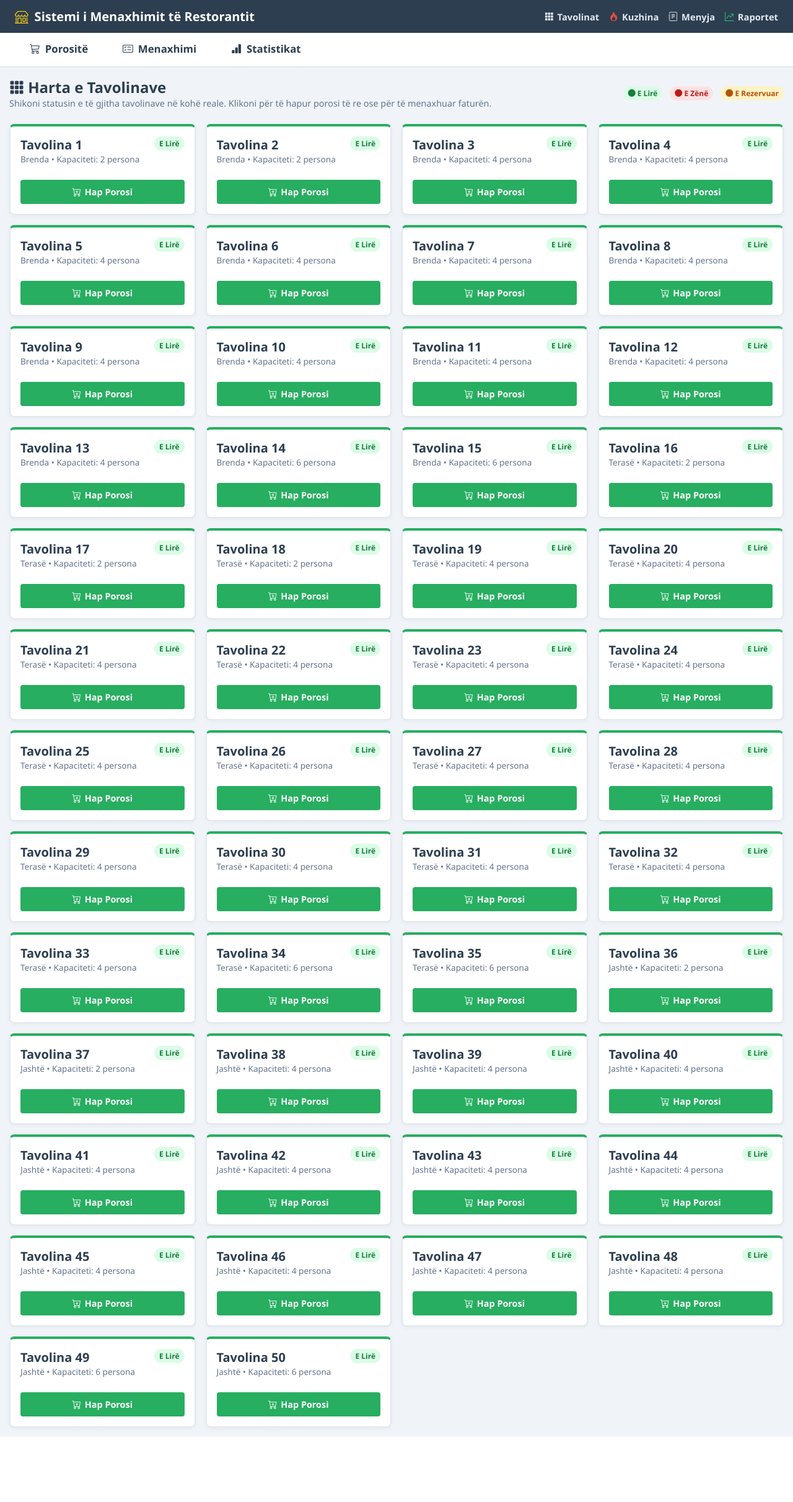
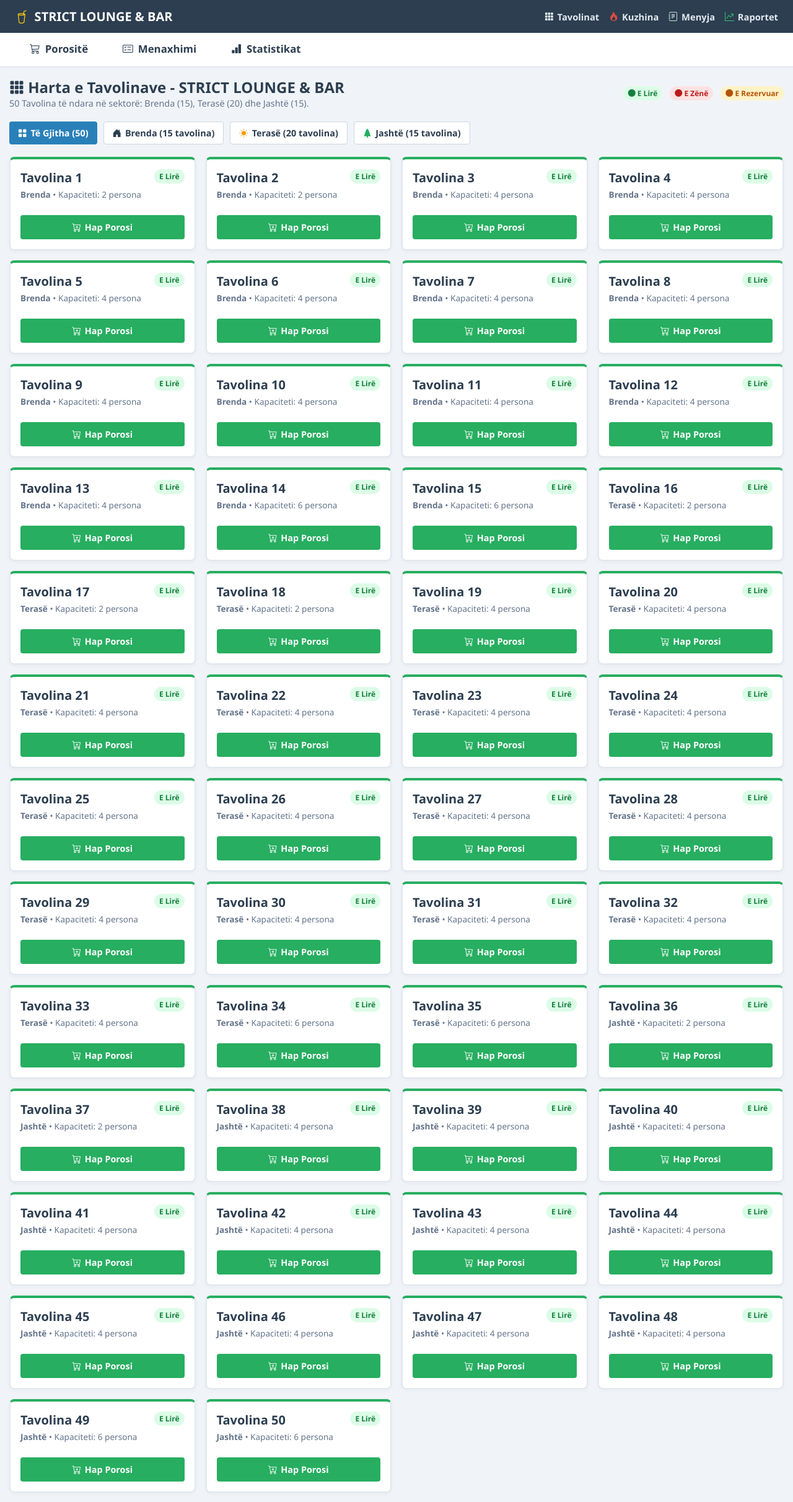
Before and after one commit to LeartDemaku/restaurant_app, a FastAPI app: page /tables in a window 1280 px wide. Shown: the whole page at 62% size. Before the commit the page ends 2318 px from the top, so only its background shows below. Run offline with FastAPI, Linux system fonts and the light colour scheme; data comes from the database, SQL or seed files in the repository; both versions use the stored data as it was after the commit; data that the repository does not hold is empty.

Commit message:
Configure 50 tables across Brenda, Terase and Jashte, set name to STRICT LOUNGE & BAR, and enforce Restaurant spelling

```diff
--- a/database/seed_data.py
+++ b/database/seed_data.py
@@ -180,14 +180,34 @@
             (name, cat_id, price, stock, desc)
         )
 
-    # 3. Tavolinat (1 deri 16)
-    for i in range(1, 17):
-        capacity = 2 if i in (1, 2) else (6 if i in (15, 16) else 4)
-        section = "Verandë" if i > 12 else "Salla Kryesore"
+    # 3. Tavolinat (Brenda: 15, Terasë: 20, Jashtë: 15 -> Gjithsej 50 tavolina)
+    cursor.execute("DELETE FROM restaurant_tables")
+
+    # Brenda: 1 deri 15
+    for i in range(1, 16):
+        capacity = 2 if i in (1, 2) else (6 if i in (14, 15) else 4)
         cursor.execute(
-            """INSERT OR IGNORE INTO restaurant_tables (table_number, capacity, section, status)
-               VALUES (?, ?, ?, 'e_lire')""",
-            (i, capacity, section)
+            """INSERT INTO restaurant_tables (table_number, capacity, section, status)
+               VALUES (?, ?, 'Brenda', 'e_lire')""",
+            (i, capacity)
+        )
+
+    # Terasë: 16 deri 35
+    for i in range(16, 36):
+        capacity = 2 if i in (16, 17, 18) else (6 if i in (34, 35) else 4)
+        cursor.execute(
+            """INSERT INTO restaurant_tables (table_number, capacity, section, status)
+               VALUES (?, ?, 'Terasë', 'e_lire')""",
+            (i, capacity)
+        )
+
+    # Jashtë: 36 deri 50
+    for i in range(36, 51):
+        capacity = 2 if i in (36, 37) else (6 if i in (49, 50) else 4)
+        cursor.execute(
+            """INSERT INTO restaurant_tables (table_number, capacity, section, status)
+               VALUES (?, ?, 'Jashtë', 'e_lire')""",
+            (i, capacity)
         )
 
     # 4. Stafi
@@ -200,7 +220,7 @@
 
     conn.commit()
     conn.close()
-    print(f"U importuan me sukses {len(ITEMS_DATA)} artikuj, 16 tavolina dhe stafi!")
+    print(f"U konfiguruan me sukses {len(ITEMS_DATA)} artikuj, 50 tavolina (Brenda: 15, Terasë: 20, Jashtë: 15) dhe stafi!")
 
 
 if __name__ == "__main__":
--- a/desktop/app_gui.py
+++ b/desktop/app_gui.py
@@ -19,7 +19,7 @@
 
 
 class RestaurantAppGUI(ctk.CTk):
-    """Aplikacioni Kryesor Desktop per Menaxhimin e Restorantit."""
+    """Aplikacioni Kryesor Desktop per Menaxhimin e Restaurantit."""
 
     def __init__(self):
         super().__init__()
--- a/desktop/dialogs.py
+++ b/desktop/dialogs.py
@@ -93,7 +93,7 @@
 
     def __init__(self, parent, receipt_text: str):
         super().__init__(parent)
-        self.title("Fatura e Restorantit")
+        self.title("Fatura - STRICT LOUNGE & BAR")
         self.geometry("440x560")
         self.resizable(False, False)
 
--- a/main.py
+++ b/main.py
@@ -1,5 +1,5 @@
 """
-PIKA QENDRORE E HYRJES PËR SISTEMIN E RESTORANTIT
+PIKA QENDRORE E HYRJES PËR SISTEMIN E RESTAURANTIT
 Mundëson:
 1. Nisjen e dyfishtë (Desktop GUI + Web Server në sfond) - PARAZGJEDHUR
 2. Nisjen vetëm të Web Serverit (--web)
@@ -38,7 +38,7 @@
 
     print("=" * 65)
     print(f"       🍽️  {RESTAURANT_NAME}  🍽️")
-    print("   SISTEMI I INTEGRUAR I MENAXHIMIT TË RESTORANTIT")
+    print("   SISTEMI I INTEGRUAR I MENAXHIMIT TË RESTAURANTIT")
     print("=" * 65)
     print(f"• Desktop App:          Duke u hapur në ekran...")
     print(f"• Web Serveri Lokalisht: http://localhost:{WEB_PORT}")
--- a/run_desktop.py
+++ b/run_desktop.py
@@ -1,6 +1,6 @@
 """
 Nis vetëm Aplikacionin Desktop (CustomTkinter GUI).
-I përshtatshëm për arkën kryesore të restorantit.
+I përshtatshëm për arkën kryesore të restaurantit.
 """
 
 from desktop.app_gui import start_desktop_app
--- a/run_web.py
+++ b/run_web.py
@@ -1,5 +1,5 @@
 """
-Nis vetëm Serverin Web të Restorantit (FastAPI + Uvicorn).
+Nis vetëm Serverin Web të Restaurantit (FastAPI + Uvicorn).
 I përshtatshëm për server qendror ose pajisje që përdorin vetëm shfletuesin (Tableta, Smartphone, KDS).
 """
 
--- a/web/static/css/style.css
+++ b/web/static/css/style.css
@@ -1,6 +1,6 @@
 /* ==========================================================
-   SISTEMI I MENAXHIMIT TË RESTORANTIT - STILI 100% I SAKTË
-   Bazuar besnikërisht në ndërfaqen e projektit origjinal GUI.java
+   SISTEMI I MENAXHIMIT TË RESTAURANTIT - STILI 100% I SAKTË
+   STRICT LOUNGE & BAR
    ========================================================== */
 
 :root {
--- a/web/static/js/app.js
+++ b/web/static/js/app.js
@@ -1,5 +1,5 @@
 // ==========================================================
-// SISTEMI I MENAXHIMIT TË RESTORANTIT - JAVASCRIPT KRYESOR
+// SISTEMI I MENAXHIMIT TË RESTAURANTIT - JAVASCRIPT KRYESOR
 // Përfshin menaxhimin interaktiv të shportës (+, -, fshirje)
 // ==========================================================
 
@@ -150,7 +150,7 @@
         <!DOCTYPE html>
         <html>
         <head>
-            <title>Faturë Restoranti</title>
+            <title>Faturë - STRICT LOUNGE & BAR</title>
             <style>
                 body {
                     font-family: 'Consolas', monospace;
@@ -163,7 +163,7 @@
             </style>
         </head>
         <body>
-=== FATURË RESTORANTI ===
+=== STRICT LOUNGE & BAR ===
 Data: ${dataStr}
 ----------------------------------------
 Artikulli                Sasia    Totali
@@ -197,7 +197,7 @@
         return;
     }
 
-    const numriTavolinesStr = prompt("Shkruani numrin e tavolinës:", "1");
+    const numriTavolinesStr = prompt("Shkruani numrin e tavolinës (Brenda: 1-15, Terasë: 16-35, Jashtë: 36-50):", "1");
     if (numriTavolinesStr === null) return; // Klikoi cancel
     if (!numriTavolinesStr.trim()) {
         alert("Numri i tavolinës është i detyrueshëm!");
--- a/web/templates/base.html
+++ b/web/templates/base.html
@@ -3,7 +3,7 @@
 <head>
     <meta charset="UTF-8">
     <meta name="viewport" content="width=device-width, initial-scale=1.0">
-    <title>{% block title %}Sistemi i Menaxhimit të Restorantit{% endblock %}</title>
+    <title>{% block title %}STRICT LOUNGE & BAR - Sistemi POS{% endblock %}</title>
     <!-- Bootstrap Icons -->
     <link rel="stylesheet" href="https://cdn.jsdelivr.net/npm/bootstrap-icons@1.11.3/font/bootstrap-icons.min.css">
     <!-- Stilimi Lokal 100% Identik me Java GUI -->
@@ -14,8 +14,8 @@
     <!-- KOKA E FAQES (HEADER BAR) -->
     <header class="header-bar">
         <div class="header-title">
-            <i class="bi bi-shop" style="color: #f1c40f; font-size: 1.35rem;"></i>
-            <span>Sistemi i Menaxhimit të Restorantit</span>
+            <i class="bi bi-cup-straw" style="color: #f1c40f; font-size: 1.35rem;"></i>
+            <span>STRICT LOUNGE & BAR</span>
         </div>
         <div style="display: flex; gap: 16px; align-items: center;">
             <a href="/tables" class="header-link">
--- a/web/templates/pos.html
+++ b/web/templates/pos.html
@@ -1,6 +1,6 @@
 {% extends "base.html" %}
 
-{% block title %}Porositë - Sistemi i Menaxhimit të Restorantit{% endblock %}
+{% block title %}Porositë - STRICT LOUNGE & BAR{% endblock %}
 
 {% block content %}
 <!-- SKEDA 1: POROSITË (POS) - 100% E NJËJTË ME JAVA GUI -->
--- a/web/templates/tables.html
+++ b/web/templates/tables.html
@@ -1,15 +1,15 @@
 {% extends "base.html" %}
 
-{% block title %}Harta e Tavolinave{% endblock %}
+{% block title %}Harta e Tavolinave - STRICT LOUNGE & BAR{% endblock %}
 
 {% block content %}
-<div style="margin-bottom: 24px; display: flex; justify-content: space-between; align-items: center; flex-wrap: wrap; gap: 12px;">
+<div style="margin-bottom: 20px; display: flex; justify-content: space-between; align-items: center; flex-wrap: wrap; gap: 12px;">
     <div>
         <h2 style="font-weight: 800; color: var(--accent-color);">
-            <i class="bi bi-grid-3x3-gap-fill" style="color: var(--primary-color);"></i> Harta e Tavolinave
+            <i class="bi bi-grid-3x3-gap-fill" style="color: var(--primary-color);"></i> Harta e Tavolinave - STRICT LOUNGE & BAR
         </h2>
         <p style="color: var(--text-muted); font-size: 0.9rem;">
-            Shikoni statusin e të gjitha tavolinave në kohë reale. Klikoni për të hapur porosi të re ose për të menaxhuar faturën.
+            50 Tavolina të ndara në sektorë: Brenda (15), Terasë (20) dhe Jashtë (15).
         </p>
     </div>
     <div style="display: flex; gap: 12px; align-items: center;">
@@ -19,17 +19,33 @@
     </div>
 </div>
 
+<!-- FILTRAT E SEKTOREVE TË TAVOLINAVE -->
+<div style="display: flex; gap: 10px; margin-bottom: 20px; flex-wrap: wrap;">
+    <button type="button" class="btn btn-primary section-filter-btn active" onclick="filtroSektorin('all', this)">
+        <i class="bi bi-grid-fill"></i> Të Gjitha (50)
+    </button>
+    <button type="button" class="btn btn-outline section-filter-btn" onclick="filtroSektorin('Brenda', this)">
+        <i class="bi bi-house-door-fill"></i> Brenda (15 tavolina)
+    </button>
+    <button type="button" class="btn btn-outline section-filter-btn" onclick="filtroSektorin('Terasë', this)">
+        <i class="bi bi-sun-fill" style="color: #f39c12;"></i> Terasë (20 tavolina)
+    </button>
+    <button type="button" class="btn btn-outline section-filter-btn" onclick="filtroSektorin('Jashtë', this)">
+        <i class="bi bi-tree-fill" style="color: #27ae60;"></i> Jashtë (15 tavolina)
+    </button>
+</div>
+
 <div class="tables-grid">
     {% for t in tables %}
-    <div class="table-card {{ t.status }}">
+    <div class="table-card {{ t.status }}" data-section="{{ t.section }}">
         <div style="display: flex; justify-content: space-between; align-items: flex-start;">
             <div class="table-num">Tavolina {{ t.table_number }}</div>
             <span class="table-status-pill pill-{{ t.status }}">
                 {% if t.status == 'e_lire' %}E Lirë{% elif t.status == 'e_zene' %}E Zënë{% else %}E Rezervuar{% endif %}
             </span>
         </div>
-        <div style="color: var(--text-muted); font-size: 0.85rem; margin-bottom: 12px;">
-            {{ t.section }} &bull; Kapaciteti: {{ t.capacity }} persona
+        <div style="color: var(--text-muted); font-size: 0.85rem; margin-bottom: 12px; margin-top: 4px;">
+            <strong style="color: var(--accent-color);">{{ t.section }}</strong> &bull; Kapaciteti: {{ t.capacity }} persona
         </div>
 
         {% if t.active_order %}
@@ -58,3 +74,28 @@
     {% endfor %}
 </div>
 {% endblock %}
+
+{% block extra_scripts %}
+<script>
+function filtroSektorin(sektori, btnEl) {
+    document.querySelectorAll('.section-filter-btn').forEach(b => {
+        b.classList.remove('active', 'btn-primary');
+        b.classList.add('btn-outline');
+    });
+    if (btnEl) {
+        btnEl.classList.add('active', 'btn-primary');
+        btnEl.classList.remove('btn-outline');
+    }
+
+    const cards = document.querySelectorAll('.table-card');
+    cards.forEach(card => {
+        const cardSec = card.getAttribute('data-section');
+        if (sektori === 'all' || (cardSec && cardSec.toLowerCase() === sektori.toLowerCase())) {
+            card.style.display = 'block';
+        } else {
+            card.style.display = 'none';
+        }
+    });
+}
+</script>
+{% endblock %}
```
Also changed, not shown: core/config.py (+3 -4 lines), restaurant.db.
